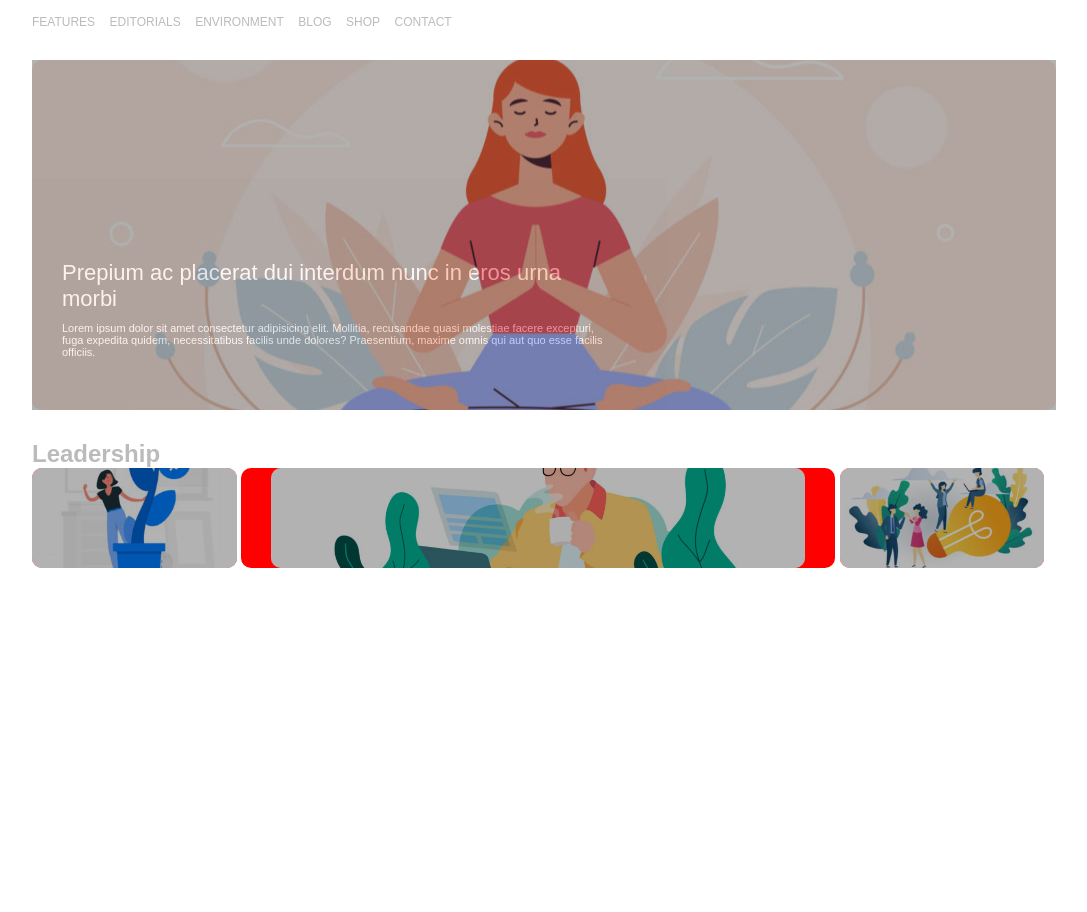
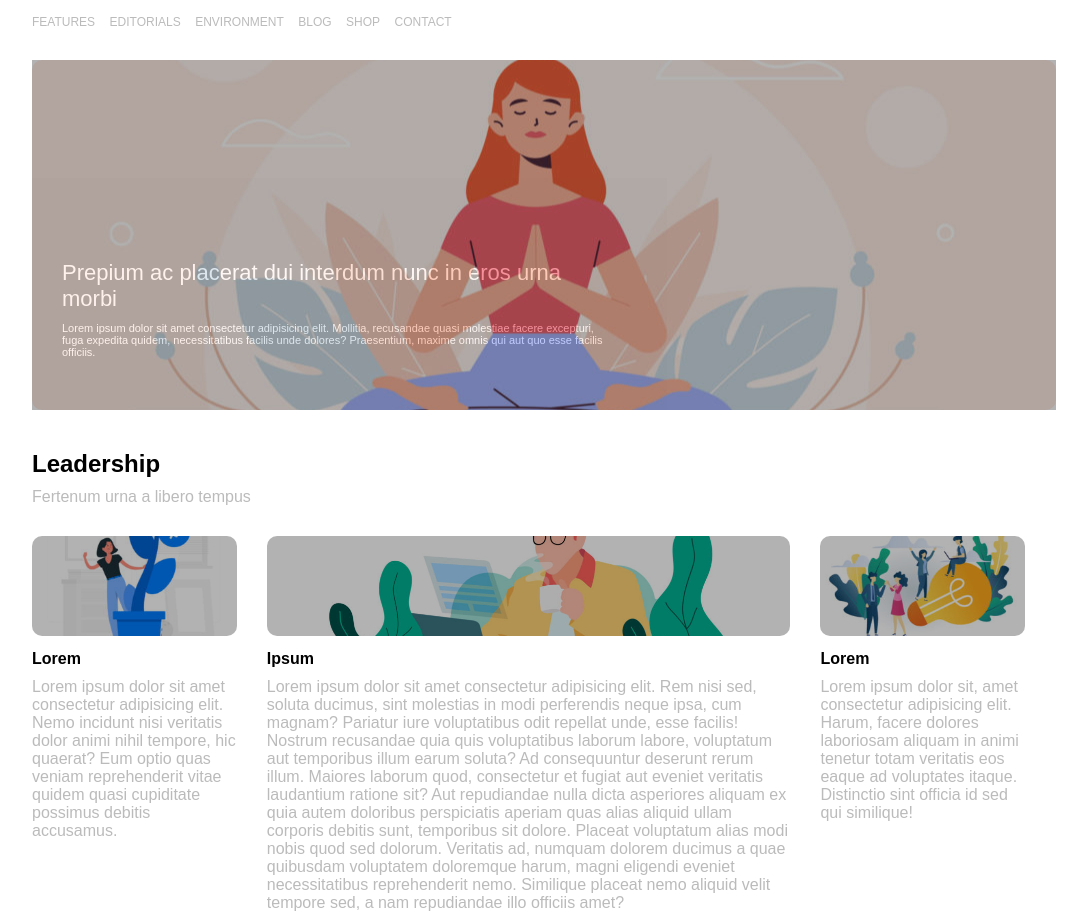
Before and after one commit to sergiojanko/htmlcss-wp, a plain HTML site: page index.html in a window 1280 px wide. Shown: the part 77-989 px from the top of the page, without its empty margins (96-1183 px from the left). Before the commit the page ends 800 px from the top, so only its background shows below. Drawn offline with Linux system fonts and the light colour scheme.

Commit message:
add-content

```diff
--- a/css/style.css
+++ b/css/style.css
@@ -14,6 +14,9 @@ body{
     content: "";
     display: table;
     clear: both;
+}
+.float-left{
+    float: left;
 }
 
 .mega-container{
@@ -71,6 +74,9 @@ nav ul li{
 .container{
     margin: 30px 0;
 }
+.main-header{
+    margin-bottom: 30px;;
+}
 
 
 .container div{
@@ -98,7 +104,6 @@ nav ul li{
 }
 .container .col,.main-col{
     height: 100px;
-    background-color: red;
 }
 
 #img-col-right{
@@ -112,7 +117,7 @@ nav ul li{
 }
 
 .container .main-col{
-    width: 58%;
+    width: 57%;
     padding-left: 30px;
     padding-right: 30px;
 }
@@ -128,3 +133,11 @@ nav ul li{
 
 
 }
+
+.title{
+    color: black;
+    font-weight: 900;
+    width: 100%;
+    padding: 10px 0;
+
+}
--- a/index.html
+++ b/index.html
@@ -40,26 +40,37 @@
             </section>
             <section class="container clearfix">
                 <header class="main-header">
-                    <h1>Leadership</h1>
+                    <h1 class="title">Leadership</h1>
+                    <span>Fertenum urna a libero tempus</span>
                 </header>
-                <div class="col">
+                <div class="col float-left">
                     <div id="img-col-left">
                         <div class="shadow"></div>
                     </div>
+                    <div class="title">Lorem</div>
+                    <p>Lorem ipsum dolor sit amet consectetur adipisicing elit. Nemo incidunt nisi veritatis dolor animi nihil tempore, hic quaerat? Eum optio quas veniam reprehenderit vitae quidem quasi cupiditate possimus debitis accusamus.</p>
                 </div>
 
-                <div class="main-col">
+                <div class="main-col float-left">
                     <div id="banner-col">
                         <div class="shadow"></div>
                     </div>
+                    <div class="title">Ipsum</div>
+                    <p>Lorem ipsum dolor sit amet consectetur adipisicing elit. Rem nisi sed, soluta ducimus, sint molestias in modi perferendis neque ipsa, cum magnam? Pariatur iure voluptatibus odit repellat unde, esse facilis!
+                    Nostrum recusandae quia quis voluptatibus laborum labore, voluptatum aut temporibus illum earum soluta? Ad consequuntur deserunt rerum illum. Maiores laborum quod, consectetur et fugiat aut eveniet veritatis laudantium ratione sit?
+                    Aut repudiandae nulla dicta asperiores aliquam ex quia autem doloribus perspiciatis aperiam quas alias aliquid ullam corporis debitis sunt, temporibus sit dolore. Placeat voluptatum alias modi nobis quod sed dolorum.
+                    Veritatis ad, numquam dolorem ducimus a quae quibusdam voluptatem doloremque harum, magni eligendi eveniet necessitatibus reprehenderit nemo. Similique placeat nemo aliquid velit tempore sed, a nam repudiandae illo officiis amet?</p>
+
                 </div>
 
-                <div class="col">
+                <div class="col float-left">
                     <div id="img-col-right">
                         <div class="shadow"></div>
                     </div>
+                    <div class="title">Lorem</div>
+                    <p>Lorem ipsum dolor sit, amet consectetur adipisicing elit. Harum, facere dolores laboriosam aliquam in animi tenetur totam veritatis eos eaque ad voluptates itaque. Distinctio sint officia id sed qui similique!</p>
                 </div>
-                </div>
+
             </section>
       </main>
       <!-- Footer -->
```
